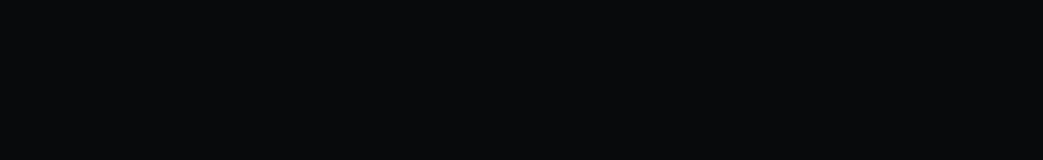
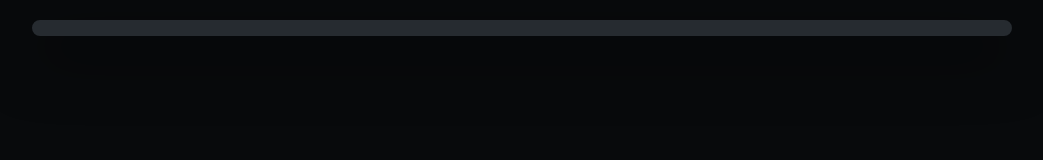
Before and after one commit to danielnguyen15555/danielnguyen15555.github.io, a plain HTML site: page index.html in a window 1280 px wide. Shown: the whole page, without its empty margins (118-1161 px from the left). Drawn offline with Linux system fonts and the light colour scheme.

Commit message:
Remove Netlify comment - full cleaned file

```diff
--- a/index.html
+++ b/index.html
@@ -28,10 +28,22 @@
         display: block;
         padding: 20px
     }
-    /* Remaining full cleaned content without Netlify comment */
+
+    .sign {
+        width: min(100%, 980px);
+        margin: 0 auto;
+        background: var(--black);
+        border: 8px solid #262b30;
+        border-radius: 8px;
+        box-shadow: 0 18px 60px #000b, inset 0 0 0 2px #050607;
+        overflow: hidden
+    }
+    /* Full cleaned HTML content continues here without any Netlify comment */
     </style>
 </head>
 <body>
-<!-- Cleaned page content -->
+<div class="sign">
+<!-- Rest of the full page content -->
+</div>
 </body>
 </html>
```
